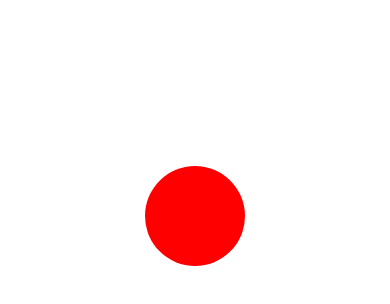
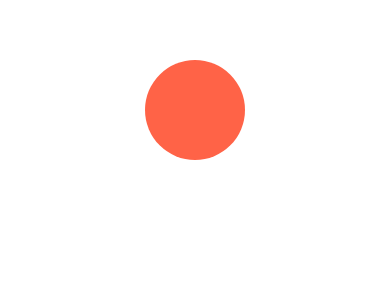
Before and after one commit to iamVisheshSharma/rn-game-rock-paper-scissor, a React Native app: screen / in a window 390 px wide. Shown: the part 278-582 px from the top of the page. Built offline with nearby package versions, Linux system fonts and the light colour scheme.

Commit message:
Create the splash screen animation

```diff
--- a/src/screens/splashStack/splashScreen/index.js
+++ b/src/screens/splashStack/splashScreen/index.js
@@ -1,46 +1,118 @@
-import React from 'react';
-import {
-  SafeAreaView,
-  Animated,
-  View,
-  TouchableOpacity,
-  Text,
-} from 'react-native';
+import React, { Component } from 'react';
+import { View, StyleSheet, SafeAreaView, Text, TouchableOpacity, Animated } from 'react-native';
+import { WIDTH, HEIGHT } from '../../../utils/Dimension';
 
-export default function SplashScreen() {
-  const value = React.useState(new Animated.ValueXY({x: 0, y: 0}))[0];
+export default class Bounce extends Component {
+  state = {
+    animation: new Animated.Value(20),
+    ballWidth: new Animated.Value(100),
+    ballFadeOut: new Animated.Value(1),
+    logoFadeIn: new Animated.Value(0),
+    isLogoVisible: false,
+    isTextVisible: false
+  }
 
-  function move() {
-    Animated.timing(value, {
-      toValue: {x: 0, y: -300},
-      duration: 250,
+
+  componentDidMount() {
+    this.handlePress();
+  }
+
+  handlePress = () => {
+
+    Animated.spring(this.state.animation, {
+      toValue: HEIGHT("40%"),
+      friction: 0.5,
+      tension: 1,
+      useNativeDriver: false
+    }).start(() => {
+      Animated.timing(this.state.ballWidth, {
+        duration: 1000,
+        toValue: WIDTH("90%"),
+        useNativeDriver: false,
+      }).start((finished) => {
+        if (finished.finished) this.setState({ isTextVisible: true });
+        setTimeout(() => {
+          Animated.timing(this.state.ballFadeOut, {
+            duration: 4000,
+            toValue: 0,
+            useNativeDriver: false,
+          }).start((finished) => {
+            if (finished.finished) this.setState({ isLogoVisible: true });
+            Animated.timing(this.state.ballFadeOut, {
+              duration: 4000,
+              toValue: 0,
               useNativeDriver: false,
             }).start();
+            Animated.timing(this.state.logoFadeIn, {
+              duration: 2000,
+              toValue: 1,
+              useNativeDriver: false,
+            }).start();
+          });
+        }, 1000);
+      });
+    });
+    // Animated.sequence([
+    //   ,
+    // ]).start((finished) => {
+    //   if (finished.finished) this.setState({ isTextVisible: true });
+    //   Animated.timing(this.state.ballFadeOut, {
+    //     duration: 4000,
+    //     toValue: 0,
+    //     useNativeDriver: false,
+    //   }).start()
+    // });
   }
 
-  React.useEffect(() => {
-    move()
-  })
 
+  render() {
     return (
-    <SafeAreaView style={{flex: 1}}>
-      <View
-        style={{
-          alignItems: 'center',
-          justifyContent: 'flex-end',
-          height: '100%',
+      <>
+        <SafeAreaView>
+          <Animated.View style={{
+            width: this.state.ballWidth,
+            height: 100,
+            borderRadius: 50,
+            backgroundColor: "tomato",
+            alignSelf: "center",
+            alignItems: "center",
+            justifyContent: "center",
+            opacity: this.state.ballFadeOut,
+            transform: [{
+              translateY: this.state.animation,
+              // translateX: this.state.ballWidth
+              // scaleX: this.state.ballWidth
+            }]
           }}>
-        <Animated.View style={value.getLayout()}>
-          <View
-            style={{
-              borderRadius: 100 / 2,
-              height: 100,
-              width: 100,
-              backgroundColor: 'red',
-            }}
-          />
+            {this.state.isTextVisible ? (
+              <Text>Hey Hi, How are you.</Text>
+            ) : null}
           </Animated.View>
-      </View>
+          {/* {this.state.} */}
+          <Animated.View style={{opacity: this.state.logoFadeIn, height: 150, width: 300, borderWidth: 3, borderRadius: 10,alignSelf: "center",backgroundColor:"yellow",justifyContent:"center",alignItems:"center" }}>
+              <Text style={{fontSize:20,fontWeight:"bold"}}>RN-Game</Text>
+          </Animated.View>
         </SafeAreaView>
+      </>
     );
   }
+}
+
+const styles = StyleSheet.create({
+  ball: {
+
+  },
+  button: {
+    width: 150,
+    height: 70,
+    padding: 10,
+    borderRadius: 10,
+    backgroundColor: "#fc5c65",
+    marginVertical: 50,
+  },
+  container: {
+    flex: 1,
+    justifyContent: "flex-end",
+    alignItems: "center",
+  },
+});
--- a/src/utils/Dimension.js
+++ b/src/utils/Dimension.js
@@ -1,4 +1,24 @@
-import { Dimensions } from "react-native";
+import { Dimensions, PixelRatio } from "react-native";
+const { width, height } = Dimensions.get("window");
 
-export const windowWidth = Dimensions.get('window').width;
-export const windowHeight = Dimensions.get('window').height;
+
+/**
+ * @param {number} number
+ * @returns actual width according to the device screen width.
+ */
+const WIDTH = (number) => {
+    let givenWidth = typeof number === 'number' ? number : parseFloat(number);
+    return PixelRatio.roundToNearestPixel((width * givenWidth) / 100);
+}
+
+
+/**
+ * @param {number} number
+ * @returns actual height according to the device screen height.
+ */
+const HEIGHT = (number) => {
+    let givenHeight = typeof number === "number" ? number : parseFloat(number);
+    return PixelRatio.roundToNearestPixel((height * givenHeight) / 100);
+}
+
+export { WIDTH, HEIGHT };
```
Also changed, not shown: src/utils/index.js (deleted). Lines whose indentation alone changed are shown as unchanged.
